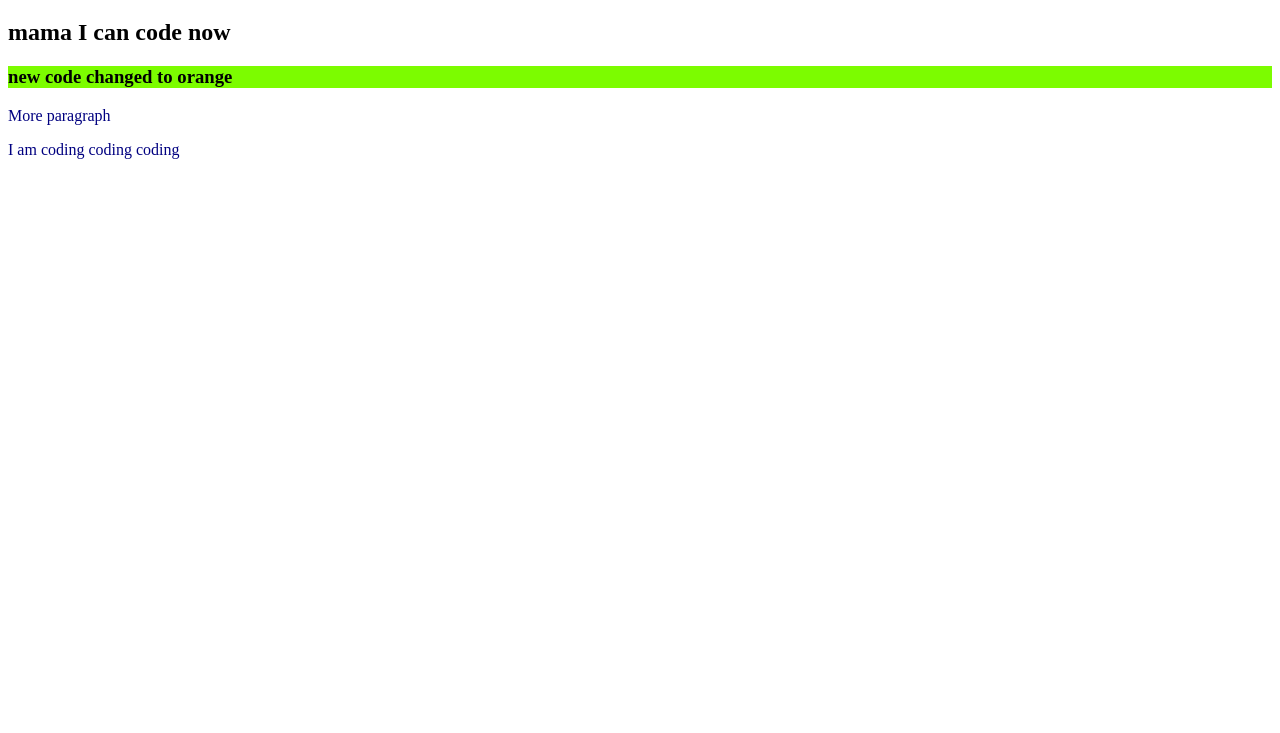
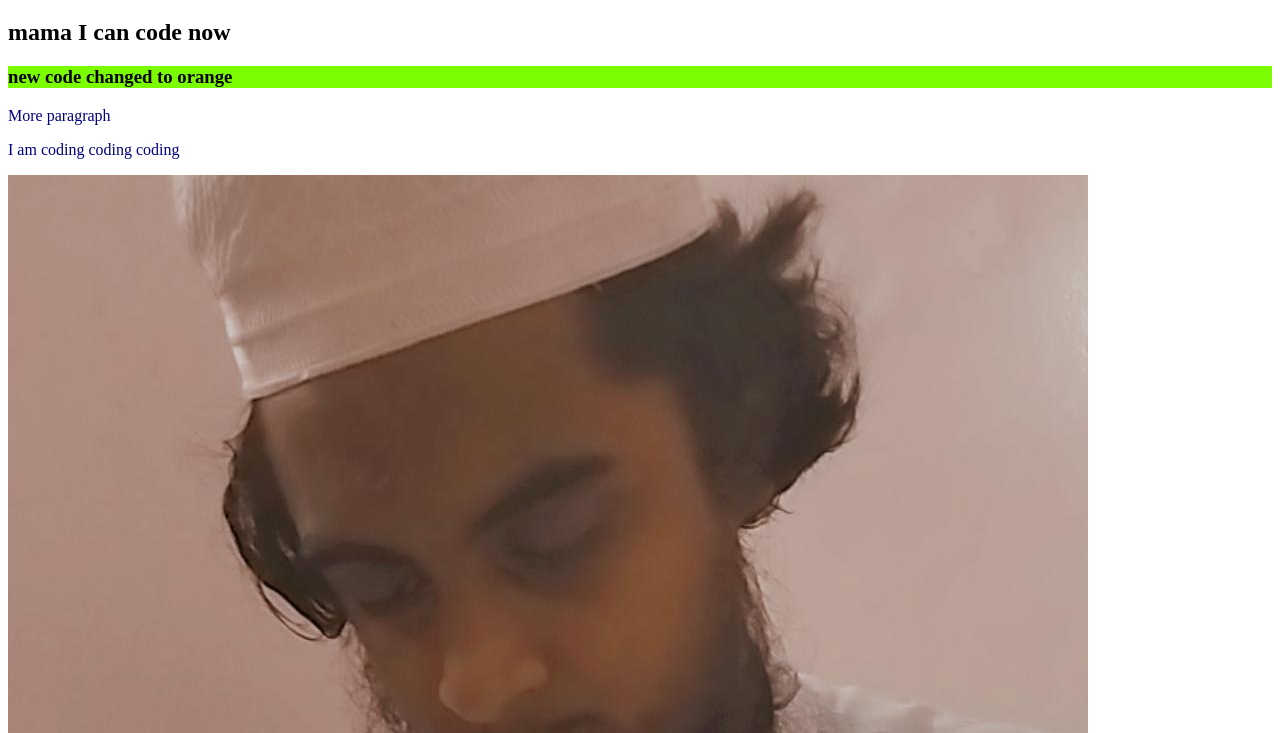
Before and after one commit to Raiyan109/my-second-repo-, a plain HTML site: page index.html in a window 1280 px wide. Shown: the part 61-794 px from the top of the page. Drawn offline with Linux system fonts and the light colour scheme.

Commit message:
pic push

```diff
--- a/index.html
+++ b/index.html
@@ -13,6 +13,7 @@
     <h3>new code changed to orange</h3>
     <p>More paragraph</p>
     <p>I am coding coding coding</p>
+    <img src="raiyan.jpg" alt="">
 
 </body>
 </html>
```
Also changed, not shown: me.jpg (added), raiyan.jpg (added), 1 other file.
